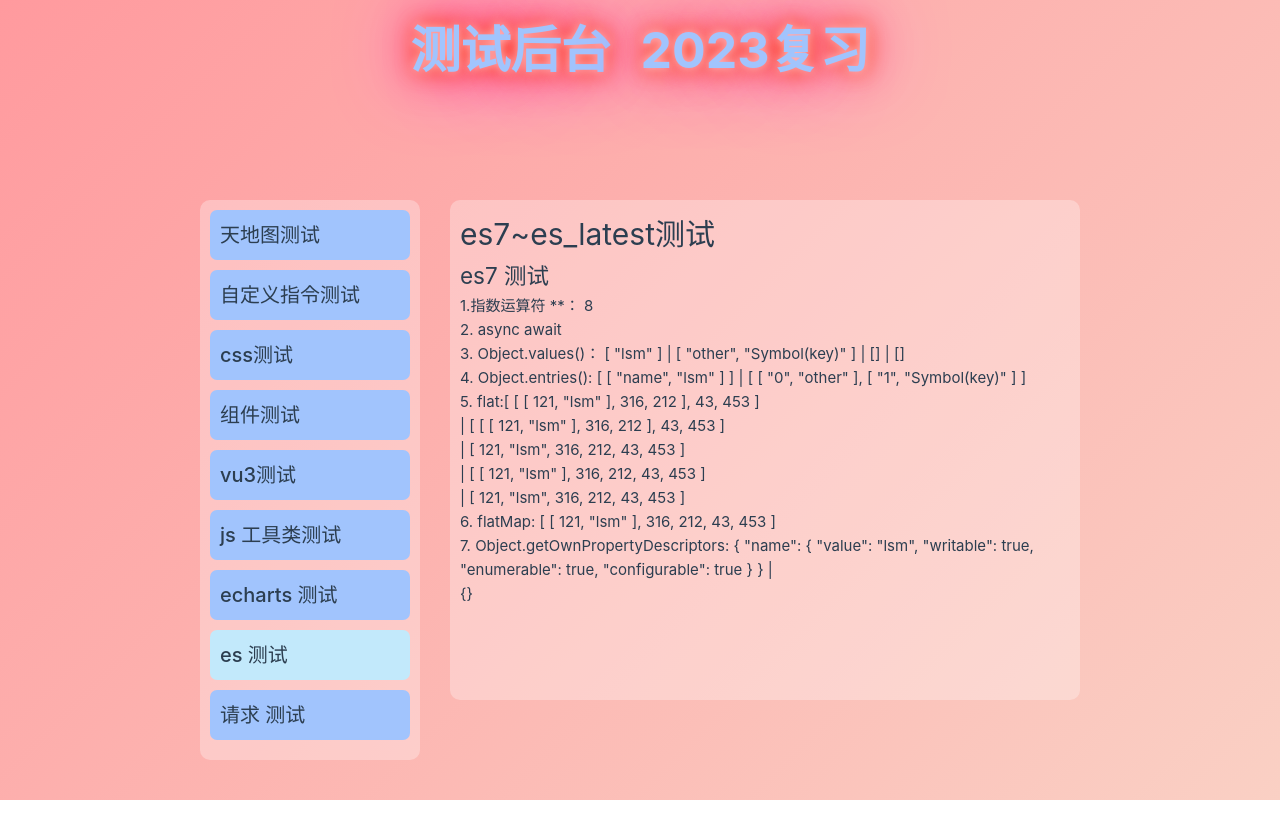
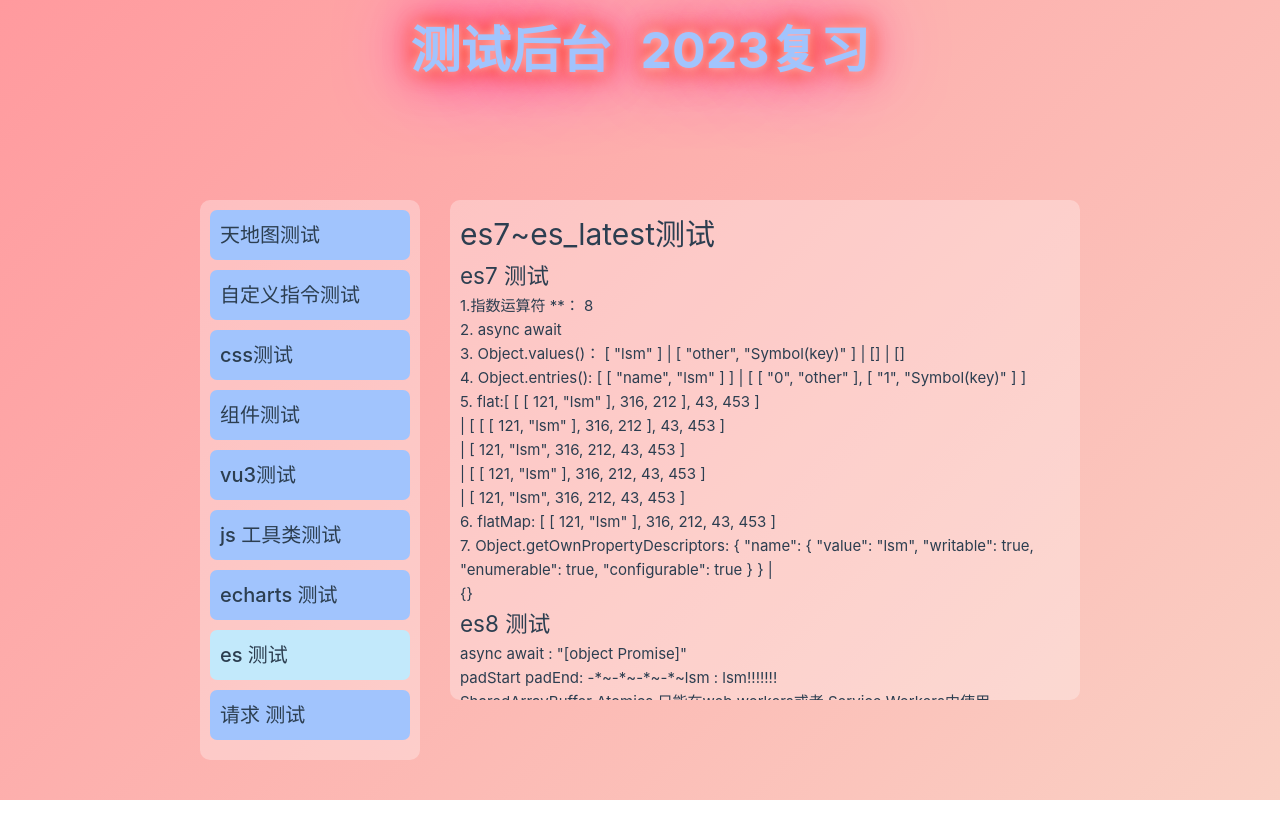
Before and after one commit to mpasdi/test-vue3, a Vue app: page /background/esTest in a window 1280 px wide. Shown: the top 838 px of the page. Built offline with nearby package versions, Linux system fonts and the light colour scheme.

Commit message:
feat:es8测试

```diff
--- a/src/api/javaApi/index.ts
+++ b/src/api/javaApi/index.ts
@@ -1,3 +1,9 @@
+/*
+ * @Author: lisongming
+ * @Date: 2024-03-18 10:10:52
+ * @LastEditors: lisongming
+ * @Description: 描述
+ */
 import request from '@/api/request'
 
 enum JAVA_API {
--- a/src/views/background/modules/EsTest.vue
+++ b/src/views/background/modules/EsTest.vue
@@ -7,6 +7,7 @@
 <template>
   <div>
     <h1>es7~es_latest测试</h1>
+
     <h2>es7 测试</h2>
     <div>1.指数运算符 **： {{ 2 ** 3 }}</div>
     <div>2. async await</div>
@@ -33,6 +34,11 @@
       <br />
       {{ Object.getOwnPropertyDescriptors(es7_map) }}
     </div>
+
+    <h2>es8 测试</h2>
+    <div>async await : {{ asyncFun().then((res) => res) }}</div>
+    <div>padStart padEnd: {{ padStr.padStart(15, '-*~') }} : {{ padStr.padEnd(10, '!!') }}</div>
+    <div>SharedArrayBuffer Atomics 只能在web workers或者 Service Workers中使用</div>
   </div>
 </template>
 
@@ -75,6 +81,23 @@
   console.groupEnd()
 
   const flat_arr = [[[121, 'lsm'], 316, 212], 43, 453]
+
+  // es 8
+
+  // 8 - async
+  async function asyncFun() {
+    return Promise.resolve('111')
+    // return 212
+  }
+
+  // 8 - padStart padEnd
+  const padStr = 'lsm'
+
+  // const sab = new SharedArrayBuffer(1024)
+  // const i32a = new Int32Array(sab)
+
+  // const originVal = Atomics.add(i32a, 0, 'a')
+  // console.log('lsm----originVal', originVal)
 </script>
 
 <style scoped lang="less"></style>
--- a/src/views/background/modules/RequestTest.vue
+++ b/src/views/background/modules/RequestTest.vue
@@ -15,6 +15,9 @@
     <div v-for="item in javaUserList" :key="item.id">
       {{ item?.userName }} --- {{ item?.userAge }}
     </div>
+
+    <h2>express static 静态代理测试</h2>
+    <img width="200" src="http://localhost:9332/images/lover.jpg" alt="express.static" />
   </div>
 </template>
 
```
Also changed, not shown: .eslintrc.cjs, 1 other file (tests, documents, lock files or other folders).
